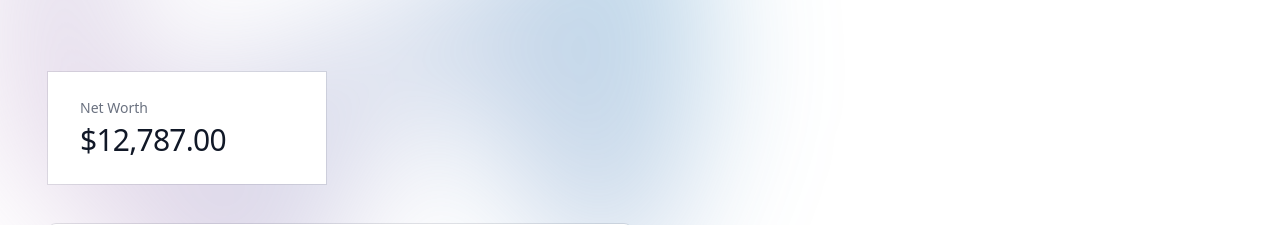
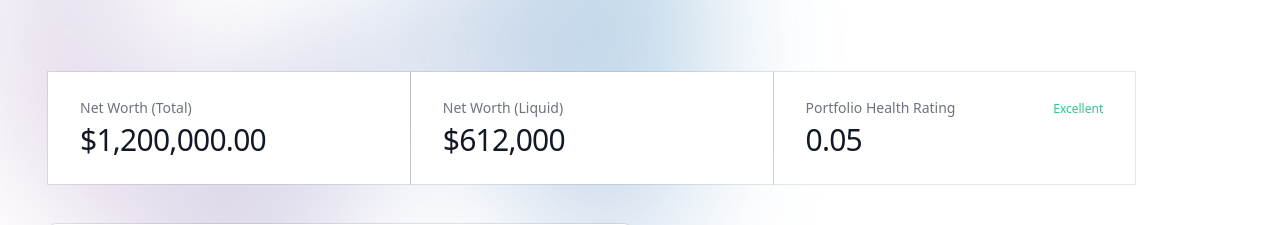
Before and after one commit to Eric1K/TotalFinance, a Flask app: page /financialplan in a window 1280 px wide. Shown: the part 65-290 px from the top of the page. Run offline with Flask 3, Linux system fonts and the light colour scheme; a user stored in the database is signed in; style sheets or scripts are compiled from the project's sources.

Commit message:
various changes

```diff
--- a/flaskmain/templates/financialplan.html
+++ b/flaskmain/templates/financialplan.html
@@ -6,10 +6,19 @@
   <div class="mx-auto max-w-7xl px-4 mt-10 mb-4 md:mb-6 sm:px-6 lg:px-8 ">
     <div class="mx-auto flex max-w-2xl items-center justify-between gap-x-8 lg:mx-0 lg:max-w-none">
       <div class="flex items-center gap-x-6 w-full md:w-auto">
-        <dl class="mx-auto grid md:mt-4 mt-0 px-0 md:px-0 sm:px-6 grid-cols-1 gap-px sm:grid-cols-2 lg:grid-cols-2">
+        <dl class="mx-auto grid md:mt-4 mt-0 px-0 md:px-0 sm:px-6 grid-cols-1 gap-px sm:grid-cols-2 lg:grid-cols-3">
           <div class="flex flex-wrap items-baseline justify-between ring-1 ring-gray-900/10 dark:bg-gray-800  bg-white px-4 py-6 sm:px-6 xl:px-8">
-            <dt class="text-sm font-medium leading-6 text-gray-500">Net Worth</dt>
-            <dd class="w-full flex-none text-3xl font-medium leading-10 tracking-tight text-gray-900">$12,787.00</dd>
+            <dt class="text-sm font-medium leading-6 text-gray-500">Net Worth (Total)</dt>
+            <dd class="w-full flex-none text-3xl font-medium leading-10 tracking-tight text-gray-900">$1,200,000.00</dd>
+          </div>
+          <div class="flex flex-wrap items-baseline justify-between ring-1 ring-gray-900/10 dark:bg-gray-800  bg-white px-4 py-6 sm:px-6 xl:px-8">
+            <dt class="text-sm font-medium leading-6 text-gray-500">Net Worth (Liquid)</dt>
+            <dd class="w-full flex-none text-3xl font-medium leading-10 tracking-tight text-gray-900">$612,000</dd>
+          </div>
+          <div class="flex flex-wrap items-baseline justify-between ring-1 ring-gray-900/10 dark:bg-gray-800  bg-white px-4 py-6 sm:px-6 xl:px-8">
+            <dt class="text-sm font-medium leading-6 text-gray-500">Portfolio Health Rating</dt>
+            <dd class="text-xs font-medium text-green-400">Excellent</dd>
+            <dd class="w-full flex-none text-3xl font-medium leading-10 tracking-tight text-gray-900">0.05</dd>
           </div>
           <!-- <div class="flex flex-wrap items-baseline justify-between gap-x-4 gap-y-2 ring-1 ring-gray-900/10 dark:bg-gray-800  bg-white px-4 py-10 sm:px-6 xl:px-8">
             <dt class="text-sm font-medium leading-6 text-gray-500">Expenses</dt>
--- a/flaskmain/templates/overview.html
+++ b/flaskmain/templates/overview.html
@@ -50,7 +50,7 @@
     <!-- Overview Columns -->
     <dl class="mx-auto grid mt-6 px-0 md:px-0 sm:px-6 grid-cols-1 gap-px sm:grid-cols-2 lg:grid-cols-2">
       <div class="flex flex-wrap items-baseline justify-between gap-x-4 gap-y-2 ring-1 ring-gray-900/10 dark:bg-gray-800  bg-white px-4 py-6 sm:px-6 xl:px-8">
-        <dt class="text-sm font-medium leading-6 text-gray-500">Net Worth</dt>
+        <dt class="text-sm font-medium leading-6 text-gray-500">Net Worth (Total)</dt>
         <dd class="text-xs font-medium text-green-400">+54.02%</dd>
         <dd class="w-full flex-none text-3xl font-medium leading-10 tracking-tight text-gray-900">$12,787.00</dd>
       </div>
--- a/flaskmain/templates/pricing.html
+++ b/flaskmain/templates/pricing.html
@@ -34,7 +34,7 @@
               <!-- Payment frequency, update based on frequency toggle state -->
               <span class="text-sm font-semibold leading-6 text-gray-600">/month</span>
             </p>
-            <a href="#" aria-describedby="tier-startup" class="mt-6 block rounded-md py-2 px-3 text-center text-sm font-semibold leading-6 focus-visible:outline focus-visible:outline-2 focus-visible:outline-offset-2 focus-visible:outline-indigo-600 bg-blue-900 text-white shadow-sm hover:bg-blue-800">Select</a>
+            <a href="{{url_for("launch")}}" class="mt-6 block rounded-md py-2 px-3 text-center text-sm font-semibold leading-6 focus-visible:outline focus-visible:outline-2 focus-visible:outline-offset-2 focus-visible:outline-indigo-600 bg-blue-900 text-white shadow-sm hover:bg-blue-800">Select</a>
             <ul role="list" class="mt-8 space-y-3 text-sm leading-6 text-gray-600">
               <li class="flex gap-x-3">
                 <svg class="h-6 w-5 flex-none text-blue-900" viewBox="0 0 20 20" fill="currentColor" aria-hidden="true">
```
